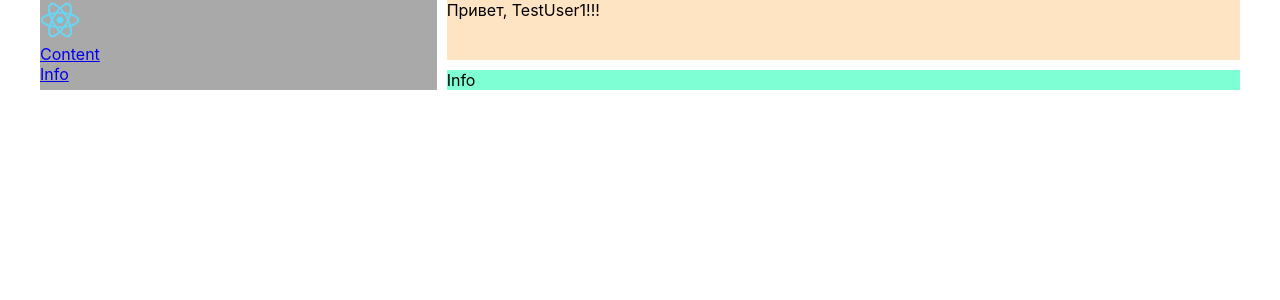
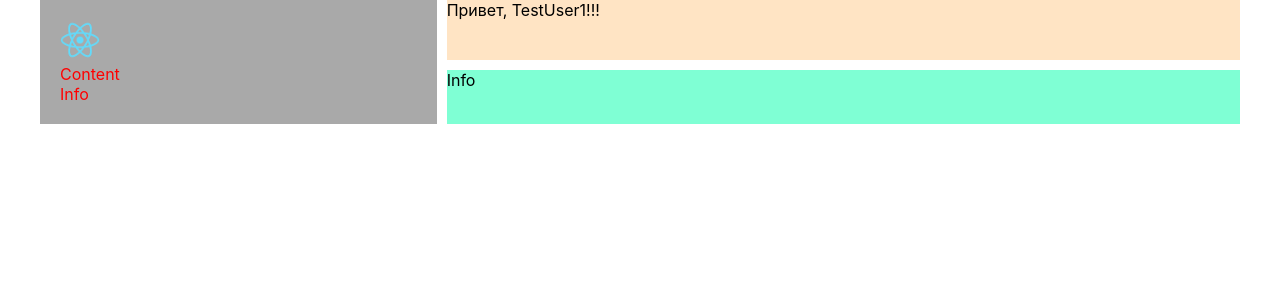
Before and after one commit to bobyrev-ilya/react-app, a React (Create React App) app: page / in a window 1280 px wide. Shown: the top 300 px of the page. Built offline with nearby package versions, Linux system fonts and the light colour scheme.

Commit message:
Изменил Route на Navlink, чтобы страница не перезагуржалась + добавил выделение активной ссылки

```diff
--- a/src/components/Sidebar/Sidebar.jsx
+++ b/src/components/Sidebar/Sidebar.jsx
@@ -1,6 +1,7 @@
 import React from "react";
 import logo from "../../logo192.png";
 import sidebar from "./Sidebar.module.css"
+import {NavLink} from "react-router-dom";
 
 const Sidebar = () => {
     return (
@@ -9,14 +10,14 @@ const Sidebar = () => {
                 <img src={logo} alt={"logo"}/>
             </div>
             <div className={sidebar.item}>
-                <a href='/content'>
+                <NavLink to='/content'>
                     Content
-                </a>
+                </NavLink>
             </div>
             <div className={sidebar.item}>
-                <a href='/info'>
+                <NavLink to='/info'>
                     Info
-                </a>
+                </NavLink>
             </div>
         </nav>
     );
--- a/src/components/Sidebar/Sidebar.module.css
+++ b/src/components/Sidebar/Sidebar.module.css
@@ -1,10 +1,16 @@
 .sidebar {
     grid-area: nav;
     background-color: darkgrey;
+    padding: 20px;
 }
 
-.item{
+.item a{
     color: red;
+    text-decoration:none;
+}
+
+.item a:focus{
+    color: blue;
 }
 
 img{
```
